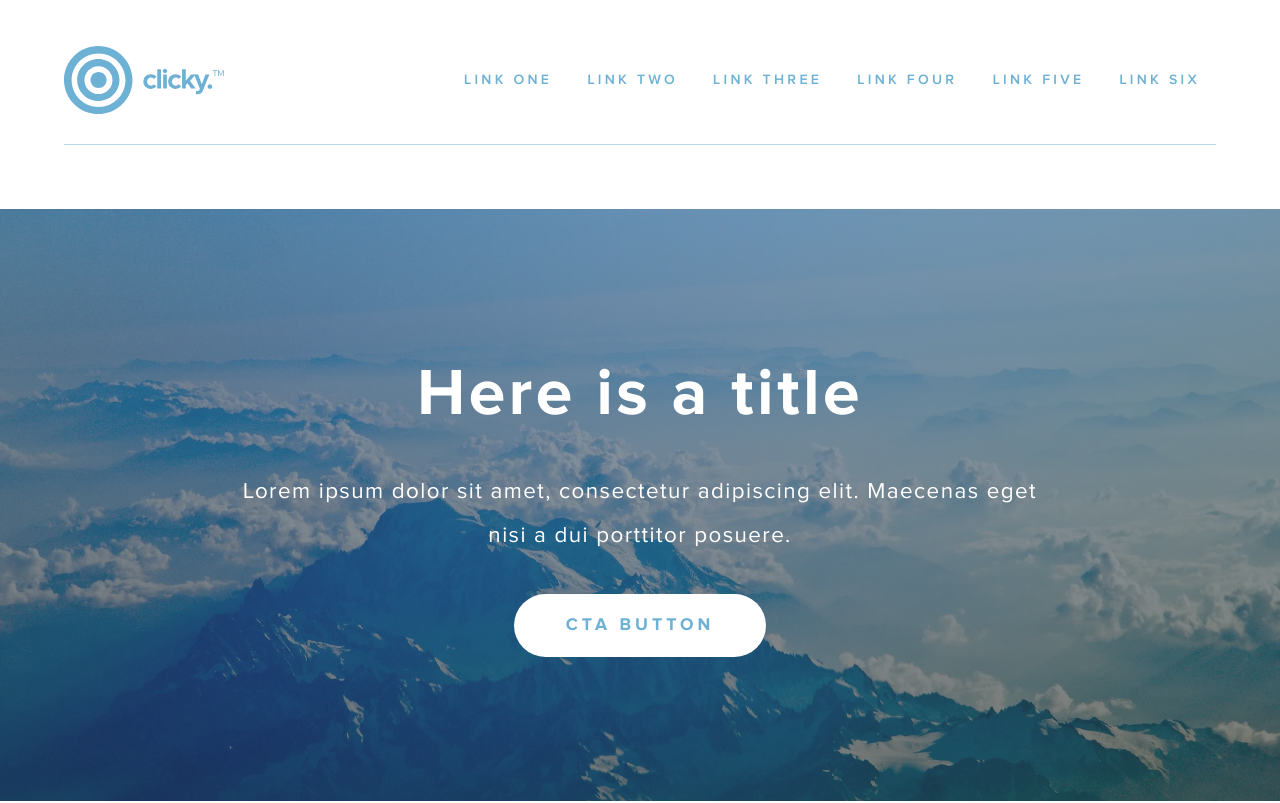
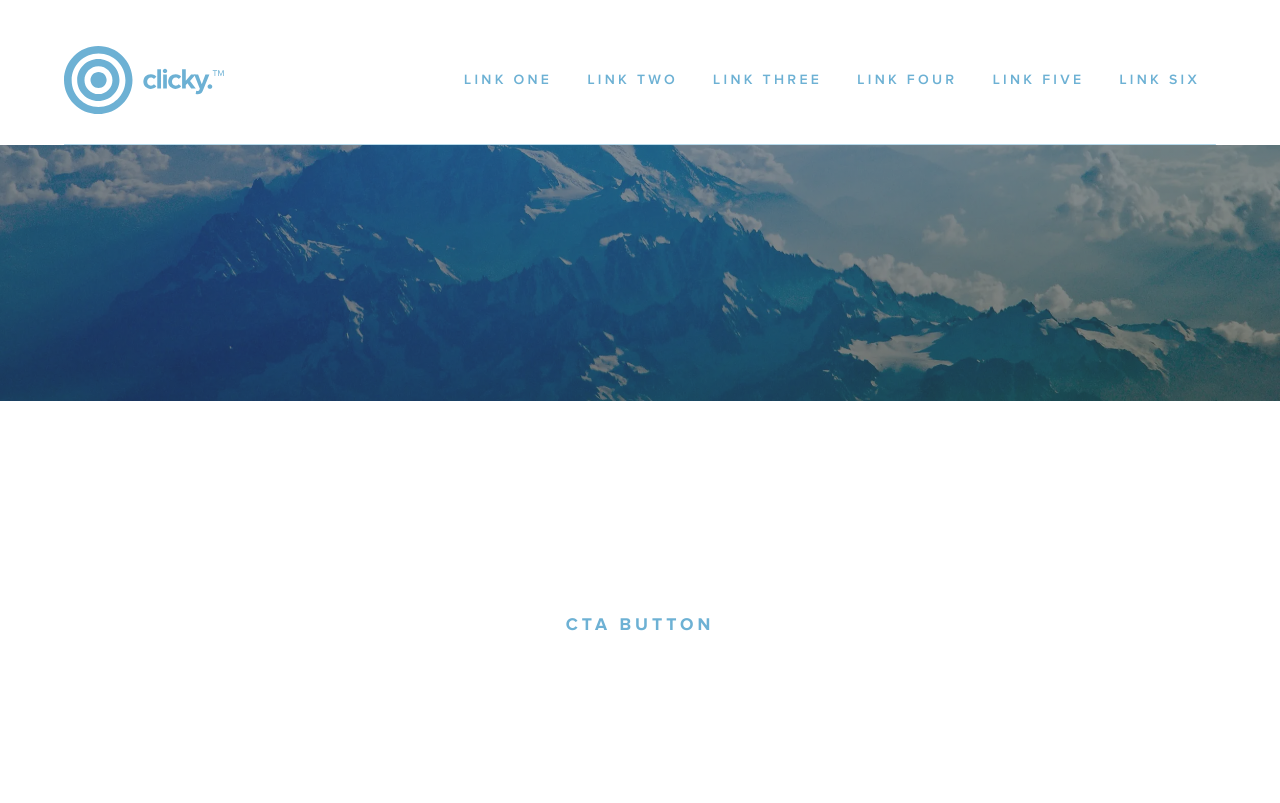
Before and after one commit to Dawid-Klos/clicky-dev-test, a Next.js app: page / in a window 1280 px wide. Shown: the top 803 px of the page. Built offline with nearby package versions, Linux system fonts and the light colour scheme.

Commit message:
feat: add simple parallax effect on Hero component

```diff
--- a/src/components/Hero/Hero.jsx
+++ b/src/components/Hero/Hero.jsx
@@ -1,15 +1,40 @@
+"use client";
+
+import {
+    motion,
+    useScroll,
+    useTransform,
+    useSpring
+} from "framer-motion";
+
 import Button from 'components/common/Button/Button';
 
 import './Hero.scss';
 
 
 const Hero = () => {
+    const { scrollYProgress } = useScroll();
+    const springConfig = { damping: 150, stiffness: 500 };
+
+    const h1Y = useTransform(scrollYProgress, [0, 1], [0, -2400]);
+    const pY = useTransform(scrollYProgress, [0, 1], [0, 2400]);
+    const bgY = useTransform(scrollYProgress, [0, 1], [0, -400]);
+
+    const h1SpringY = useSpring(h1Y, springConfig);
+    const pSpringY = useSpring(pY, springConfig);
+    const bgSpringY = useSpring(bgY, springConfig);
+
     return (
         <section className="c-hero">
-            <h1 className="c-hero__title">Here is a title</h1>
-            <p className="c-hero__subtitle">Lorem ipsum dolor sit amet, consectetur adipiscing elit. Maecenas eget nisi a dui porttitor posuere.</p>
-            <Button title="CTA BUTTON" href="/one" color="white" />
-            <div className="c-hero__image"></div>
+            <motion.h1 style={{ x: h1SpringY }} className="c-hero__title">Here is a title</motion.h1>
+
+            <motion.p style={{ x: pSpringY }} className="c-hero__subtitle">Lorem ipsum dolor sit amet, consectetur adipiscing elit. Maecenas eget nisi a dui porttitor posuere.</motion.p>
+
+            <motion.div style={{ y: -bgSpringY }}>
+                <Button title="CTA BUTTON" href="/one" color="white" />
+            </motion.div>
+
+            <motion.div style={{ y: bgSpringY }} className="c-hero__image"></motion.div>
         </section>
     );
 
```
